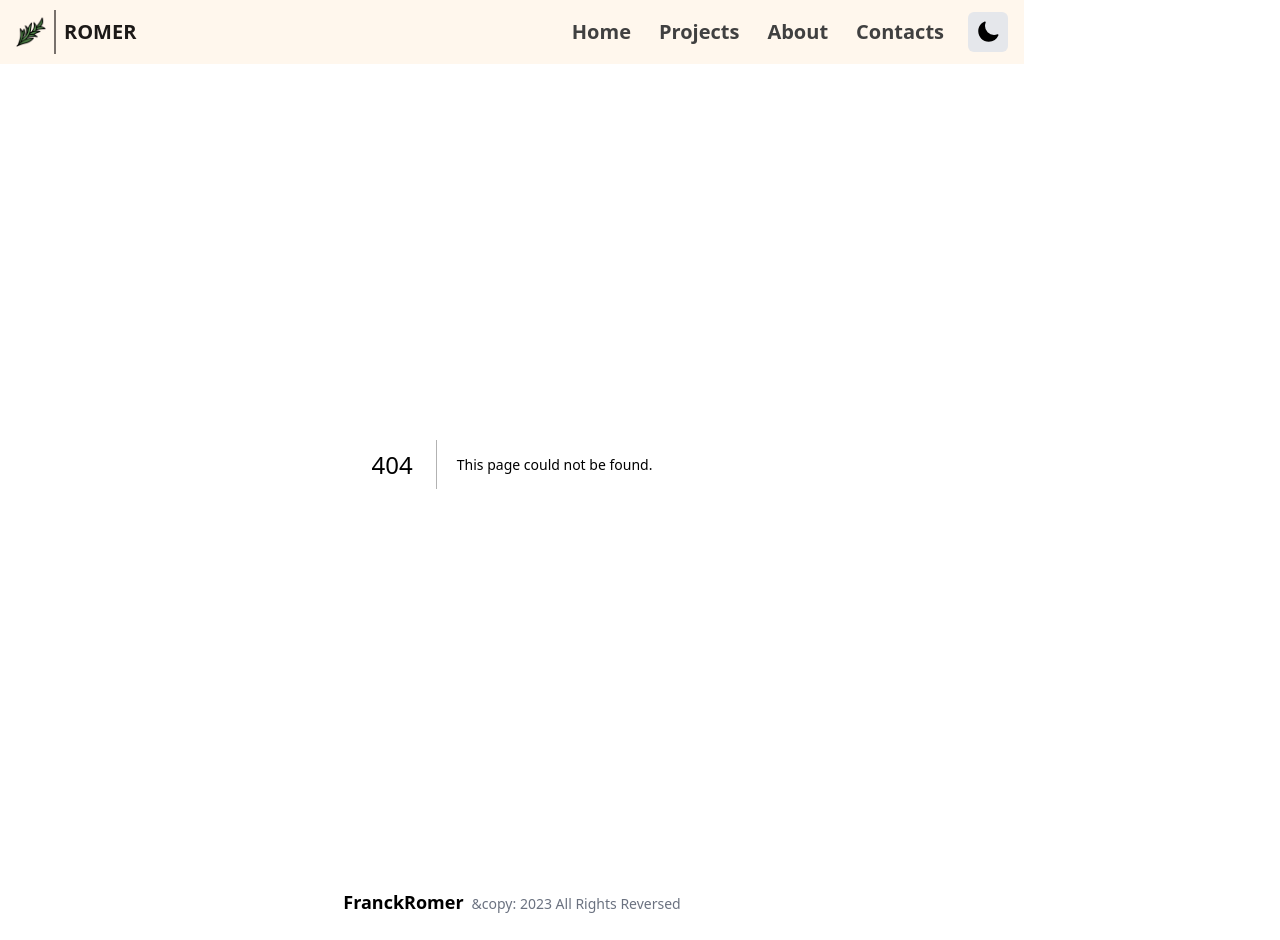
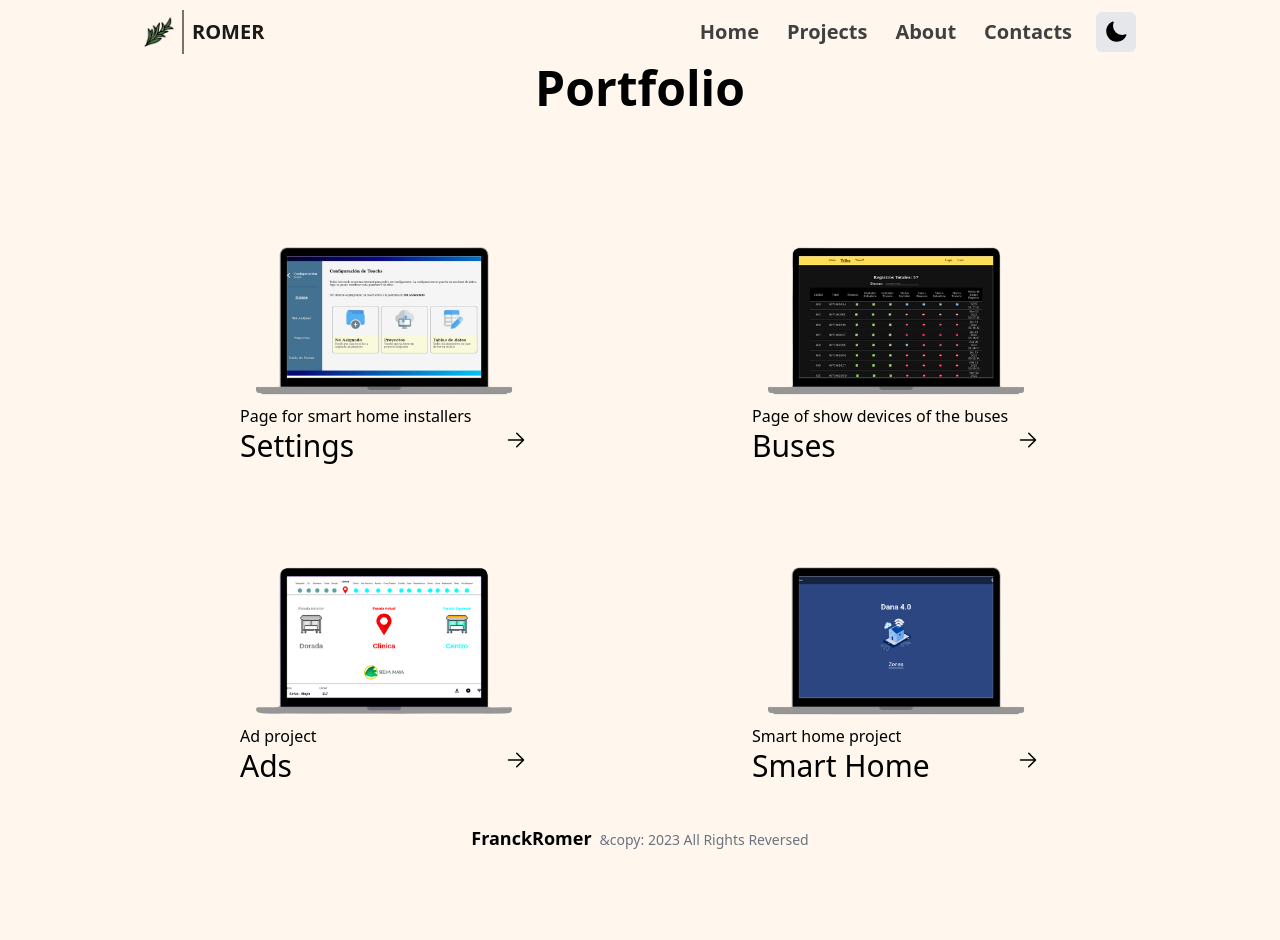
Before and after one commit to FranckRomer/romer-dev_v3, a Next.js app: page /projects in a window 1280 px wide. Before the commit this address had no page. After the commit the page ends 876 px from the top, so only its background shows below. Built offline with nearby package versions, Linux system fonts and the light colour scheme.

Commit message:
todo en ingles

```diff
--- a/src/modals/ModalProject.tsx
+++ b/src/modals/ModalProject.tsx
@@ -21,7 +21,8 @@ const ModalProject = ({ Modal, setModal, SelecttProyect }: any) => {
     const proyects = [
         {
             name: "Settings",
-            text: "Esta es una pagina de configuraciones con el proposito de modificar parametros en los dispositivos electronicos. La pagina cuenta con un inicio de usuarios administrativos e instaladores para recopilar que usuario que ah realizado un cambio o ajuste",
+            // text: "Esta es una pagina de configuraciones con el proposito de modificar parametros en los dispositivos electronicos. La pagina cuenta con un inicio de usuarios administrativos e instaladores para recopilar que usuario que ah realizado un cambio o ajuste",
+            text: "This is a settings page for the purpose of modifying parameters in electronic devices. The page has a home for administrative users and installers to collect which user has made a change or adjustment",
             img: "/projects/config2.png",
             skills: [
                 { name: "React", img: "/SKILLS/react.png" },
@@ -37,7 +38,8 @@ const ModalProject = ({ Modal, setModal, SelecttProyect }: any) => {
         },
         {
             name: "Buses",
-            text: "Este es un proyecto de visualizacion de los estados de los autobuses. En un principio comenzo como una pagina de visualizacion para los instaladores, posterior mente fue usada para administrativos y operadores, por lo que se agrego un apartado para configurar datos.",
+            // text: "Este es un proyecto de visualizacion de los estados de los autobuses. En un principio comenzo como una pagina de visualizacion para los instaladores, posterior mente fue usada para administrativos y operadores, por lo que se agrego un apartado para configurar datos.",
+            text: 'This is a bus status visualization project. Initially it began as a visualization page for installers, later it was used for administrators and operators, so a section was added to configure data.',
             img: "/projects/train2.png",
             skills: [
                 { name: "React", img: "/SKILLS/react.png" },
@@ -52,7 +54,8 @@ const ModalProject = ({ Modal, setModal, SelecttProyect }: any) => {
         },
         {
             name: "Ads",
-            text: 'Proyecto de anuncios para camiones, con el nombre de "proxima parada", muestra la ruta del autobus, en que parada se encuentra actualmente y cada cierto tiempo configurable se muestran anuncios patrocinados.',
+            // text: 'Proyecto de anuncios para camiones, con el nombre de "proxima parada", muestra la ruta del autobus, en que parada se encuentra actualmente y cada cierto tiempo configurable se muestran anuncios patrocinados.',
+            text: 'Ads project for trucks, with the name "next stop", shows the route of the bus, which stop it is currently at and from time to time configurable sponsored ads are shown.',
             img: "/projects/ads2.png",
             skills: [
                 { name: "React", img: "/SKILLS/react.png" },
@@ -67,8 +70,9 @@ const ModalProject = ({ Modal, setModal, SelecttProyect }: any) => {
             ],
         },
         {
-            name: "Domotica",
-            text: "Proyecto de domotica, con el proposito de automatizar hogares se creo tanto los dispositivos, arquitectura, paginas de usario y paginas de administrativos para lograr el cometido.",
+            name: "Smart Home",
+            // text: "Proyecto de domotica, con el proposito de automatizar hogares se creo tanto los dispositivos, arquitectura, paginas de usario y paginas de administrativos para lograr el cometido.",
+            text: 'Smart home project, with the purpose of automating homes, both the devices, architecture, user pages and administrative pages were created to achieve the goal.',
             img: "/projects/dana2.png",
             skills: [
                 { name: "React", img: "/SKILLS/react.png" },
--- a/src/pages/index.tsx
+++ b/src/pages/index.tsx
@@ -35,15 +35,15 @@ export default function Home() {
 
   const contactos = [
     // { name: 'WhatsApp', path: '/social/whatsapp.png', url: "/" },
-    { name: 'Linkedin', path: '/social/linkedin.png', url: "https://www.linkedin.com/in/francisco-angel-romero-tepal-a942b5202/" },
+    { name: 'Linkedin', path: '/social/linkedin.png', url: "www.linkedin.com/in/franckromer" },
     { name: 'GitHub', path: '/social/github.png', url: "https://github.com/FranckRomer" },
   ];
 
   const projects = [
-    { name: 'Settings', path: '/projects/configuraciones.png', text: "Page of show devices of the buses", url: "/" },
+    { name: 'Settings', path: '/projects/configuraciones.png', text: "Page for smart home installers ", url: "/" },
     { name: 'Buses', path: '/projects/camiones.png', text: "Page of show devices of the buses", url: "/" },
-    { name: 'Ads', path: '/projects/anuncios.png', text: "Page of show devices of the buses", url: "/" },
-    { name: 'Domotica', path: '/projects/domotica.png', text: "Page of show devices of the buses", url: "/" },
+    { name: 'Ads', path: '/projects/anuncios.png', text: "Ad project", url: "/" },
+    { name: 'Smart Home', path: '/projects/domotica.png', text: "Smart home project", url: "/" },
   ]
 
   const services = [
@@ -58,7 +58,7 @@ export default function Home() {
   const contactPage = [
     { name: 'Phone', img: '/iconos/telefono.png', text: "(+52) 22-11-16-08-85", link: "/#contact" },
     { name: 'Email', img: '/iconos/email2.png', text: "contact@romer-dev.com", link: "/#contact" },
-    { name: 'Linkedin', img: '/social/linkedin.png', text: "Francisco Angel Romero Tepal", link: "https://www.linkedin.com/in/francisco-angel-romero-tepal-a942b5202/" },
+    { name: 'Linkedin', img: '/social/linkedin.png', text: "Francisco Angel Romero Tepal", link: "www.linkedin.com/in/franckromer" },
     // { name: 'GitHub', img: '/social/github.png', text: "FranckRomer", link: "https://github.com/FranckRomer" },
   ]
 
@@ -80,7 +80,7 @@ export default function Home() {
   // *---------------------------------------------
 
 
-  const enviarDatos = async (e:any) => {
+  const enviarDatos = async (e: any) => {
     e.preventDefault()
     console.log(datosUsuario)
     try {
@@ -134,10 +134,11 @@ export default function Home() {
             <h1 className='text-6xl font-bold '>{"I'm"} <span className='text-red-400'>Franck</span></h1>
             <h3 className='text-3xl my-3 font-semibold text-purple-900 dark:text-purple-500'>{'< Web Developer />'}</h3>
             <p className='text-gray-700 mb-8 dark:text-white text-xl'>
-              Desarrollo de aplicaciones web, algoritmos, bases de datos y automatizacion de dispositivos.
+              {/* Desarrollo de aplicaciones web, algoritmos, bases de datos y automatizacion de dispositivos. */}
+              Web applications development, CRUD application, API REST Services and Device automation
             </p>
             <a
-              className='animate-bounce hover:animate-none flex justify-center items-end my-4 mx-auto border-b p-1 w-fit border-black dark:border-gray-200 dark:hover:border-red-500 hover:border-red-500 hover:text-red-500 cursor-pointer hover:scale-125 transition-all duration-300'
+              className='animate-bounce hover:animate-none flex justify-center items-end my-6 mx-auto border-b p-1 w-fit border-black dark:border-gray-200 dark:hover:border-red-500 hover:border-red-500 hover:text-red-500 cursor-pointer hover:scale-125 transition-all duration-300'
               download="CV_FranciscoRomero"
               href='/CV_FranciscoRomero.pdf'
             >
@@ -200,7 +201,7 @@ export default function Home() {
 
         {/* //?--------------------------------------------------------------- */}
 
-        <hr id='projects' className=' my-10 border-black dark:border-gray-400' />
+        <hr id='projects' className=' my-20 border-black dark:border-gray-400' />
 
         {/* //?------------- */}
 
@@ -235,7 +236,7 @@ export default function Home() {
           </div>
 
           <div className='flex justify-center items-center col-span-2 mb-12 my-12'>
-            <Link href={"/contact"}>
+            <Link href={"/projects"}>
               <Button className='bg-red-500 text-white px-6 text-lg '>More projects</Button>
             </Link>
           </div>
@@ -251,8 +252,14 @@ export default function Home() {
           <div className='grid md:grid-cols-2 my-8'>
             <div className='grid gap-y-8 my-8 mx-4 md:mx-0'>
               <h1 className='text-5xl font-bold tex'>About me</h1>
-              <p className='text-xl md:text-xl'>Mi nombre es Francisco Angel Romero Tepal, trabajo en el mundo de la tecnología creando y dando vida a ideas.</p>
-              <p className='text-xl md:text-xl'>Soy Desarrollador Full-Stack con conocimientos en <b className='text-purple-900 dark:text-purple-500 font-semibold'> Frontend, Backend y IoT. </b> Desarrollo sitios web, aplicaciones web, herramientas para usuarios y dispositivos de IoT.</p>
+              <p className='text-xl md:text-xl'>
+                {/* Mi nombre es Francisco Angel Romero Tepal, trabajo en el mundo de la tecnología creando y dando vida a ideas. */}
+                My name is Francisco Angel Romero Tepal, I work in the world of technology creating and bringing ideas
+              </p>
+              <p className='text-xl md:text-xl'>
+                {/* Soy Desarrollador Full-Stack con conocimientos en <b className='text-purple-900 dark:text-purple-500 font-semibold'> Frontend, Backend y IoT. </b> Desarrollo sitios web, aplicaciones web, herramientas para usuarios y dispositivos de IoT. */}
+                I am a Full-Stack Developer with knowledge in <b className='text-purple-900 dark:text-purple-500 font-semibold'> Frontend, Backend and IoT. </b> I develop websites, web applications, user tools and IoT devices.
+              </p>
             </div>
             <div className='m-auto '>
               <Image
@@ -370,3 +377,8 @@ export default function Home() {
     </>
   )
 }
+
+// Me dedicó principalmente a resolver problemas.
+// Doy mantenimiento a equipos electrónico, código  y actualizaciones. Asesorías a clientes y compañeros.
+// Desde el momento en que entre la empresa dedico a cambiar y actualizar todos sus equipos y software, debido al desabasto de microcontroladores.
+// He creado código para páginas web (HTML, CSS, Javascript, React js, Next js), desarrollo backend (Node, API REST, Javascript, Nest js) y IoT (Arduino, Python).
--- /dev/null
+++ b/src/pages/projects/index.tsx
@@ -0,0 +1,72 @@
+import React, { useState } from 'react'
+import Image from 'next/image';
+import Link from 'next/link';
+import ModalProject from '@/modals/ModalProject';
+import Button from '@/components/Button';
+
+const ProjectsPage = () => {
+    const [stateWinProject, SetStateWinProject] = useState(false)
+    const [selectProject, setSelectProject] = useState("")
+    const projects = [
+        { name: 'Settings', path: '/projects/configuraciones.png', text: "Page for smart home installers ", url: "/" },
+        { name: 'Buses', path: '/projects/camiones.png', text: "Page of show devices of the buses", url: "/" },
+        { name: 'Ads', path: '/projects/anuncios.png', text: "Ad project", url: "/" },
+        { name: 'Smart Home', path: '/projects/domotica.png', text: "Smart home project", url: "/" },
+    ]
+
+    const setModalProject = (datoshijo: boolean) => {
+        SetStateWinProject(false);
+    }
+
+    return (
+        <>
+            {stateWinProject ?
+                <ModalProject
+                    Modal={stateWinProject}
+                    setModal={setModalProject}
+                    SelecttProyect={selectProject}
+                />
+                : ""
+            }
+            <main>
+                <section>
+                    <div>
+                        <h1 className='text-5xl font-bold text-center'>Portfolio</h1>
+                    </div>
+                </section>
+
+                <section className='mt-12'>
+                    <div className='grid grid-cols-2 '>
+                        {projects.map((project, index) => (
+                            <div key={index} className=' relative  w-fit m-auto '>
+                                <Image
+                                    className='cursor-pointer w-48 sm:w-80 lg:w-96  m-auto hover:opacity-50 peer-hover:opacity-50 transition-all duration-300'
+                                    src={project.path}
+                                    alt={project.name}
+                                    width={500}
+                                    height={500}
+                                    onClick={() => { SetStateWinProject(true); setSelectProject(project.name) }}
+                                />
+                                <div className='peer sm:absolute  bottom-0  left-0 right-0 opacity-100 peer-hover:opacity-100 hover:opacity-100 m-4 grid transition-all duration-500'>
+                                    <p className=''>{project.text}</p>
+                                    <div className='flex justify-between'>
+                                        <h1 className='text-3xl'>{project.name}</h1>
+                                        <div className='cursor-pointer' onClick={() => { SetStateWinProject(true); setSelectProject(project.name) }}>
+                                            <svg xmlns="http://www.w3.org/2000/svg" viewBox="0 0 24 24" fill="currentColor" className="w-6 h-6 hover:text-red-400 hover:scale-150">
+                                                <path fillRule="evenodd" d="M3.75 12a.75.75 0 01.75-.75h13.19l-5.47-5.47a.75.75 0 011.06-1.06l6.75 6.75a.75.75 0 010 1.06l-6.75 6.75a.75.75 0 11-1.06-1.06l5.47-5.47H4.5a.75.75 0 01-.75-.75z" clipRule="evenodd" />
+                                            </svg>
+                                        </div>
+                                    </div>
+                                </div>
+                            </div>
+                        ))}
+                    </div>
+
+
+                </section>
+            </main>
+        </>
+    )
+}
+
+export default ProjectsPage
--- a/src/sections/Header.tsx
+++ b/src/sections/Header.tsx
@@ -15,9 +15,9 @@ const Header = () => {
 
     const navigations = [
         { label: 'Home', path: '/', url: "/iconos/home2.png" },
-        { label: 'Projects', path: '#projects', url: "/iconos/projects.png" },
-        { label: 'About', path: '#about', url: "/iconos/about.png" },
-        { label: 'Contacts', path: '#contact', url: "/iconos/contacto2.png" },
+        { label: 'Projects', path: '/#projects', url: "/iconos/projects.png" },
+        { label: 'About', path: '/#about', url: "/iconos/about.png" },
+        { label: 'Contacts', path: '/#contact', url: "/iconos/contacto2.png" },
     ]
     const renderThemeChanger = () => {
         if (!mounted) return null;
```
